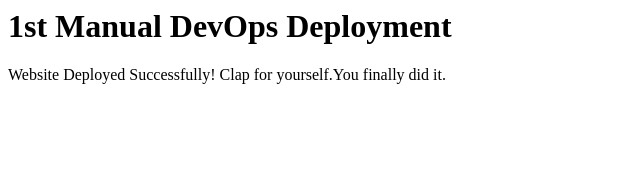
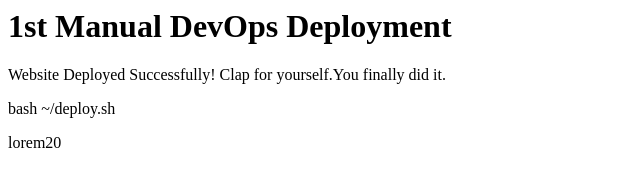
Before and after one commit to FarooqShabbir/1st_devops_deployment, a plain HTML site: page index.html in a window 1280 px wide. Shown: the whole page, without its empty margins (0-640 px from the left). Drawn offline with Linux system fonts and the light colour scheme.

Commit message:
modified index and run on server automatically with deploy.sh

```diff
--- a/index.html
+++ b/index.html
@@ -6,5 +6,8 @@
 <body>
 <h1>1st Manual DevOps Deployment</h1>
 <p>Website Deployed Successfully! Clap for yourself.You finally did it.</p>
+bash ~/deploy.sh
+<p>lorem20
+</p>
 </boyd>
 </html>
```
